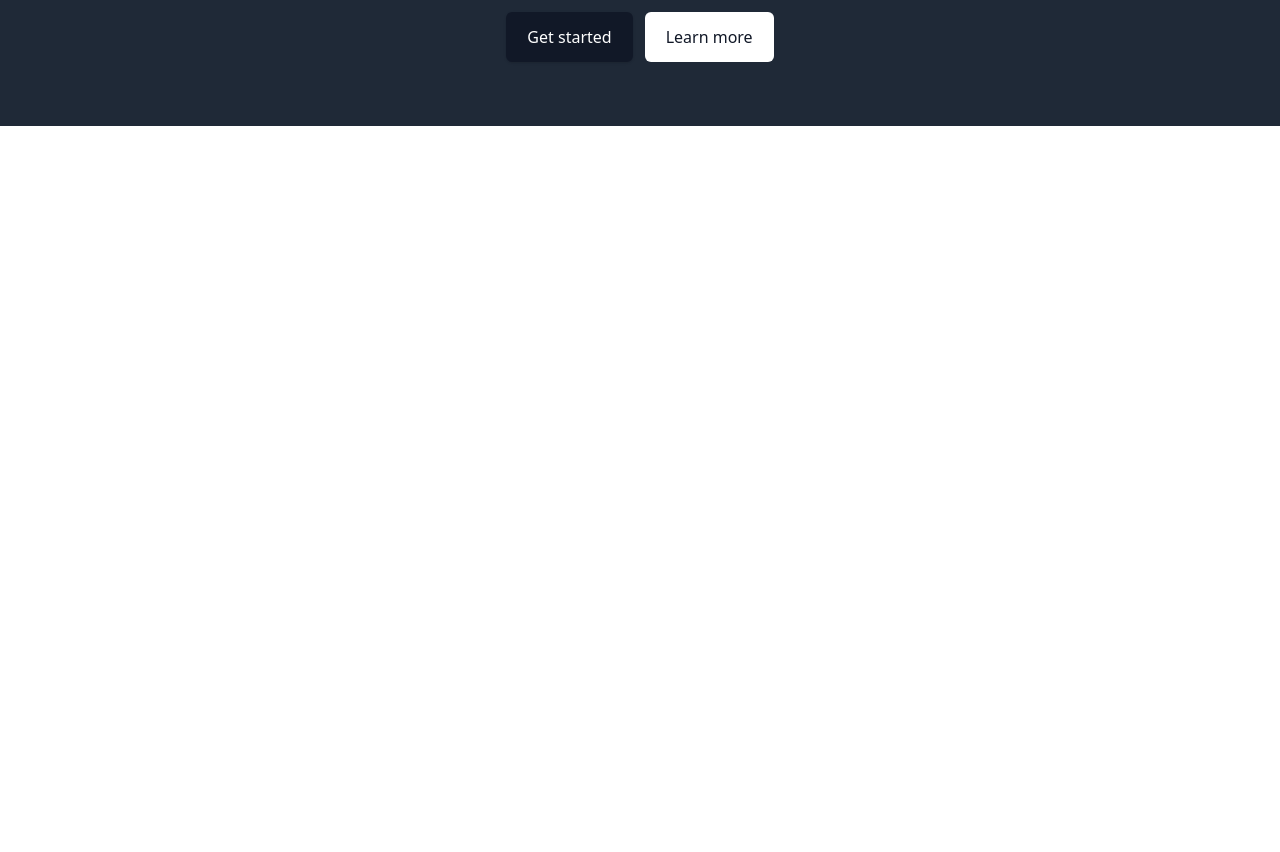
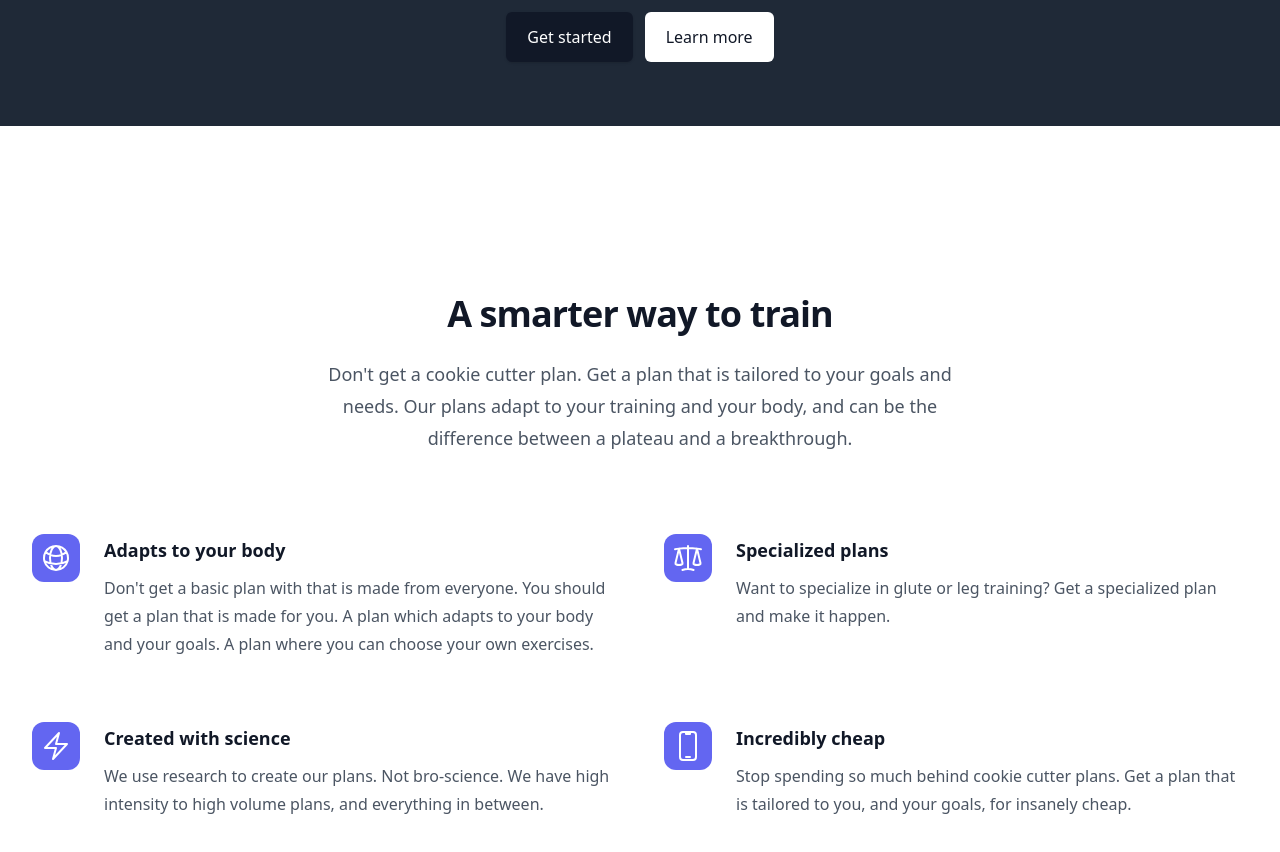
Before and after one commit to jburanpuri/IntelligentLifting, a Next.js app: page / in a window 1280 px wide. Shown: the part 300-1152 px from the top of the page. Before the commit the page ends 800 px from the top, so only its background shows below. Built offline with nearby package versions, Linux system fonts and the light colour scheme.

Commit message:
Added a marketing component

```diff
--- /dev/null
+++ b/components/MarketingComponent/marketing.js
@@ -0,0 +1,59 @@
+import { BoltIcon, DevicePhoneMobileIcon, GlobeAltIcon, ScaleIcon } from '@heroicons/react/24/outline'
+
+const features = [
+  {
+    name: 'Adapts to your body',
+    description:
+      "Don't get a basic plan with that is made from everyone. You should get a plan that is made for you. A plan which adapts to your body and your goals. A plan where you can choose your own exercises.",
+    icon: GlobeAltIcon,
+  },
+  {
+    name: 'Specialized plans',
+    description:
+      "Want to specialize in glute or leg training? Get a specialized plan and make it happen.",
+    icon: ScaleIcon,
+  },
+  {
+    name: 'Created with science',
+    description:
+      "We use research to create our plans. Not bro-science. We have high intensity to high volume plans, and everything in between.",
+    icon: BoltIcon,
+  },
+  {
+    name: 'Incredibly cheap',
+    description:
+      'Stop spending so much behind cookie cutter plans. Get a plan that is tailored to you, and your goals, for insanely cheap.',
+    icon: DevicePhoneMobileIcon,
+  },
+]
+
+export default function Example() {
+  return (
+    <div className="bg-white py-24 sm:py-32 lg:py-40">
+      <div className="mx-auto max-w-7xl px-6 lg:px-8">
+        <div className="sm:text-center">
+          <p className="mt-2 text-3xl font-bold tracking-tight text-gray-900 sm:text-4xl">A smarter way to train</p>
+          <p className="mx-auto mt-6 max-w-2xl text-lg leading-8 text-gray-600">
+            Don't get a cookie cutter plan. Get a plan that is tailored to your goals and needs. Our plans adapt to your training and your body, and can be the difference between a plateau and a breakthrough.
+          </p>
+        </div>
+
+        <div className="mt-20 max-w-lg sm:mx-auto md:max-w-none">
+          <div className="grid grid-cols-1 gap-y-16 md:grid-cols-2 md:gap-x-12 md:gap-y-16">
+            {features.map((feature) => (
+              <div key={feature.name} className="relative flex flex-col gap-6 sm:flex-row md:flex-col lg:flex-row">
+                <div className="flex h-12 w-12 items-center justify-center rounded-xl bg-indigo-500 text-white sm:shrink-0">
+                  <feature.icon className="h-8 w-8" aria-hidden="true" />
+                </div>
+                <div className="sm:min-w-0 sm:flex-1">
+                  <p className="text-lg font-semibold leading-8 text-gray-900">{feature.name}</p>
+                  <p className="mt-2 text-base leading-7 text-gray-600">{feature.description}</p>
+                </div>
+              </div>
+            ))}
+          </div>
+        </div>
+      </div>
+    </div>
+  )
+}
--- a/components/NavBar/navbar.js
+++ b/components/NavbarComponent/navbar.js
@@ -62,7 +62,7 @@ export default function NavBar() {
                     href="#"
                     className="text-gray-300 hover:bg-gray-700 hover:text-white px-3 py-2 rounded-md text-sm font-medium"
                   >
-                    Full Body Focused
+                    Full Body
                   </a>
                 </div>
               </div>
--- a/package.json
+++ b/package.json
@@ -16,7 +16,8 @@
     "eslint-config-next": "13.1.1",
     "next": "13.1.1",
     "react": "18.2.0",
-    "react-dom": "18.2.0"
+    "react-dom": "18.2.0",
+    "react-icons": "^4.7.1"
   },
   "description": "The goal of this project is to bring afforable workout plans to everyone. The goal is to use **AWS Amplify** to host the website, **DynamoDB** to store the workout plans, **AWS Lambda** and **API Gateway** to handle the backend, and **Stripe** to handle payments.",
   "main": "next.config.js",
--- a/pages/index.js
+++ b/pages/index.js
@@ -1,8 +1,9 @@
 import Head from 'next/head'
 import Image from 'next/image'
 import { Inter } from '@next/font/google'
-import NavBar from '../components/NavBar/navbar'
+import NavBar from '../components/NavbarComponent/navbar'
 import Hero from '../components/HeroComponent/hero'
+import Marketing from '../components/MarketingComponent/marketing'
 
 const inter = Inter({ subsets: ['latin'] })
 
@@ -11,6 +12,7 @@ export default function Home() {
     <>
     <NavBar />
     <Hero />
+    <Marketing />
     </>
   )
 }
```
Also changed, not shown: 1 other file (tests, documents, lock files or other folders).
